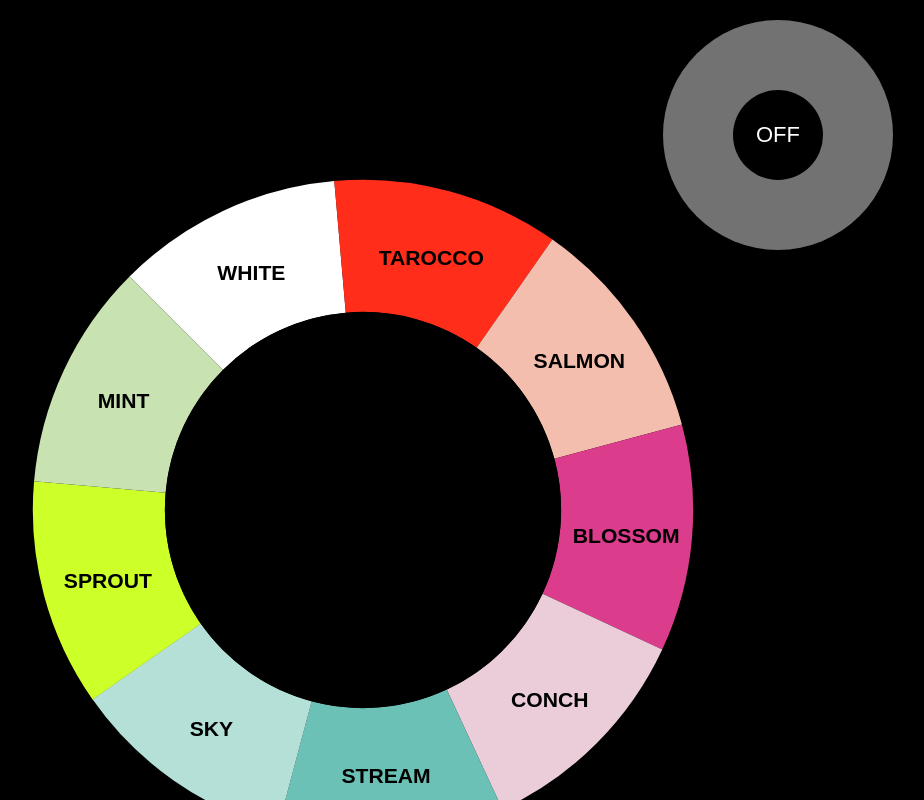
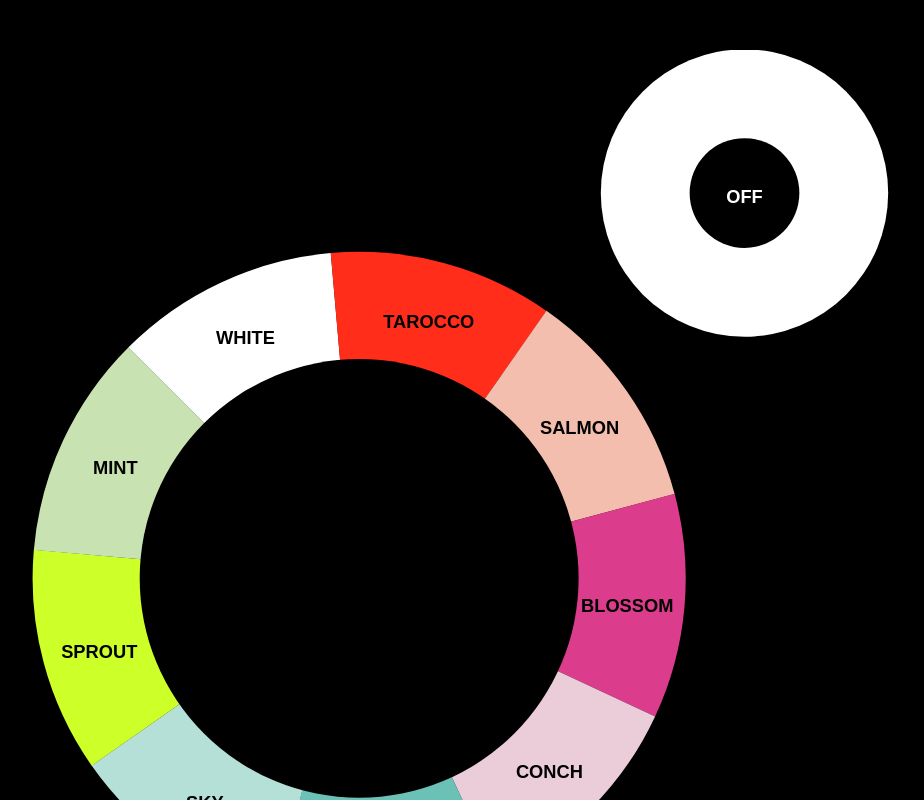
Before and after one commit to shopcat1/shopcat1.github.io, a React (Create React App) app in the folder noom-app/: page / in a window 1280 px wide. Shown: the top 800 px of the page, without its empty margins (7-931 px from the left). Built offline with nearby package versions, Linux system fonts and the light colour scheme; a web font is replaced by a local one.

Commit message:
updates to match design

```diff
--- a/noom-app/src/App.css
+++ b/noom-app/src/App.css
@@ -10,12 +10,8 @@
   max-width: 900px;
   width: 100%;
 }
-.offButtonWrapper {
-  margin-bottom: -90px;
-  height: 200px;
 
 
-}
 .customRow {
   display: flex;
   flex-direction: column;
--- a/noom-app/src/App.tsx
+++ b/noom-app/src/App.tsx
@@ -67,18 +67,23 @@ if (loadingStatus === LoadingStatus.Loading) {
 if (loadingStatus === LoadingStatus.Error) {
   return     <div className="App">There was an error loading the buttons.</div>
 }
+
+const padding = 20;
+const maxWidth = 900;
+
+const computedWidth = width > maxWidth-padding ? maxWidth : (width - (padding*2))
   return (
     <div className="App">
         <div className="appWrapper">
-            <div className="offButtonWrapper">
+            {/* <div className="offButtonWrapper" style={{width:computedWidth+"px", height:computedWidth/4+"px"}}>
         <OffButton
-                    width={width}
+                    width={computedWidth/4}
                     selectedButton={selectedButton}
                     setSelectedButton={setSelectedButton}
                     />
-                    </div>
+                    </div> */}
         <ComplexDonut
-		width={width > 680 ? 700 : (width - 40)}
+		width={computedWidth}
 		radius={80}
 		segments={segments}
 		thickness={40}
--- a/noom-app/src/ComplexDonut/ComplexDonut.css
+++ b/noom-app/src/ComplexDonut/ComplexDonut.css
@@ -1,6 +1,6 @@
 .donut-complex text {
 	font-family: 'Average Sans', sans-serif;
-		font-size: 0.4rem;
+		font-size: 0.35rem;
 	font-weight: bold;
 	opacity: 0;
 	transition: opacity 0.35s ease-in-out 1s;
@@ -12,6 +12,10 @@
 	fill: #000;
 	cursor: pointer;
 
+}
+.donut-complex text.whiteText {
+	color: #fff;
+	fill: #fff;
 }
 
 .donut-complex circle.segmentCircle {
@@ -34,3 +38,9 @@
 .donut-complex--loaded text {
 	opacity: 1;
 }
+.OffButton,
+.OffButtonInner,
+.whiteText,
+.offButtonWrapper {
+	cursor: pointer;
+}
--- a/noom-app/src/ComplexDonut/ComplexDonut.tsx
+++ b/noom-app/src/ComplexDonut/ComplexDonut.tsx
@@ -67,13 +67,14 @@ const ComplexDonut = (props:ComplexDonutProps) => {
 
 	const getTextCoordinates = (value, angleOffset) => {
 		const { radius, segments } = props;
+
 		const total = getTotal(segments);
 		const angle = (getPercent(value, total) * 360) / 2 + angleOffset;
 		const radians = convertDegreesToRadians(angle);
-
+		const textRadius = radius * 1.03;
 		return {
-			x: radius * Math.cos(radians) + size / 2,
-			y: radius * Math.sin(radians) + size / 2
+			x: textRadius * Math.cos(radians) + size / 2,
+			y: textRadius * Math.sin(radians) + size / 2
 		};
 	};
 
@@ -135,11 +136,19 @@ const ComplexDonut = (props:ComplexDonutProps) => {
 
 	const wrapperSize = size + 12;
 
+	const offX = size * 1.09;
+	const offY =  0 - (size * 0.09)
 
+
+	const offClicked = () => {
+		setSelectedButton("OFF")
+        Controller.createRequest("0,0,0,0")
+
+	}
 
 	return (
 		<div className={`donut-complex${isLoaded ? ' donut-complex--loaded ' : ' '}${className}`}>
-			<svg scale={width/size} height={width } width={width} viewBox={`-6 -6  ${wrapperSize} ${wrapperSize}`}>
+			<svg scale={width/size} height={width } width={width} viewBox={`-6 -30  ${wrapperSize * 1.3} ${wrapperSize}`}>
 
 				{segments.map((segment:any, i) => (
 				<DonutWedge
@@ -163,12 +172,39 @@ const ComplexDonut = (props:ComplexDonutProps) => {
                 	<g key={"Center"}>
 						<circle
                             className="centerCircle"
-							r={radius - thickness/2}
+							r={radius * 0.84}
 							cx={halfSize}
 							cy={halfSize}
-                            fill={"#00000"}
+                            fill={"#efefef"}
 							z={1000}
 						/>
+					</g>
+
+
+					<g key={"OffButton"} className="offButtonWrapper" onClick={offClicked}>
+						<circle
+                            className="OffButton"
+							r={radius * 0.55}
+							cx={offX}
+							cy={ offY}
+                            fill={"#FFF"}
+							z={1000}
+						/>
+						<circle
+                            className="OffButtonInner"
+							r={radius * 0.21}
+							cx={offX}
+							cy={offY}
+                            fill={"#000"}
+							z={1000}
+						/>
+							<text
+								x={offX}
+								y={offY}
+							dy="3px"
+							className="whiteText"
+							textAnchor="middle"
+						>OFF</text>
 					</g>
 			</svg>
 		</div>
--- a/noom-app/src/OffButton/OffButton.tsx
+++ b/noom-app/src/OffButton/OffButton.tsx
@@ -10,8 +10,8 @@ export const OffButton = (props:Props) => {
 	const {selectedButton,setSelectedButton,width } = props;
     const className = (selectedButton && selectedButton === "OFF") ? "OffButton selected" : "OffButton"
     const shrinkPoint = 970;
-    let style = (width < shrinkPoint) ? {transform:"scale("  + (width / shrinkPoint) + ")"} : {}
-
+    // let style = (width < shrinkPoint) ? {transform:"scale("  + (width / shrinkPoint) + ")"} : {}
+    const style = {width:width +"px", height:width + "px"}
     return <div className={className} style={style} onClick={()=> {
 
         setSelectedButton("OFF")
```
